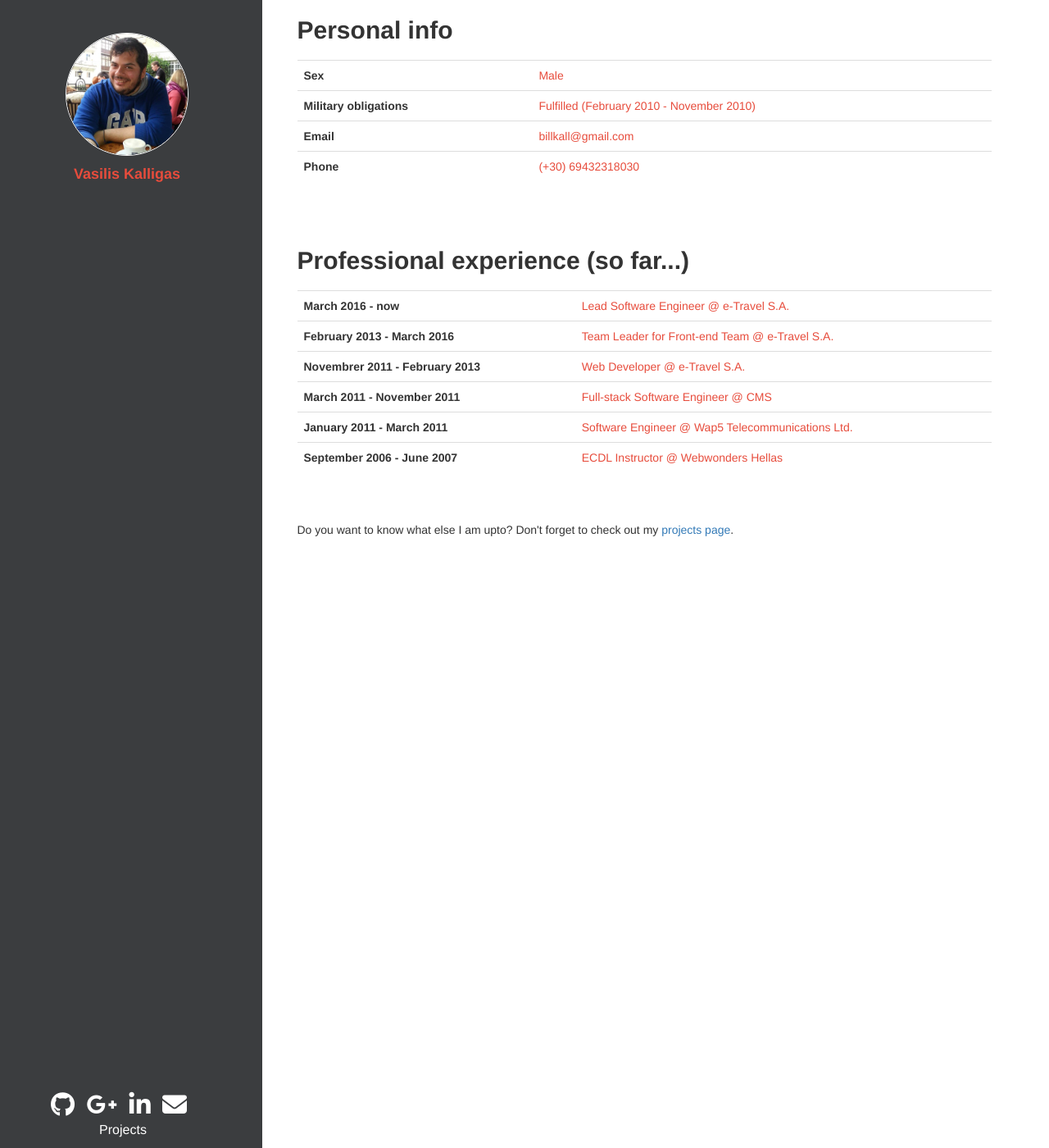
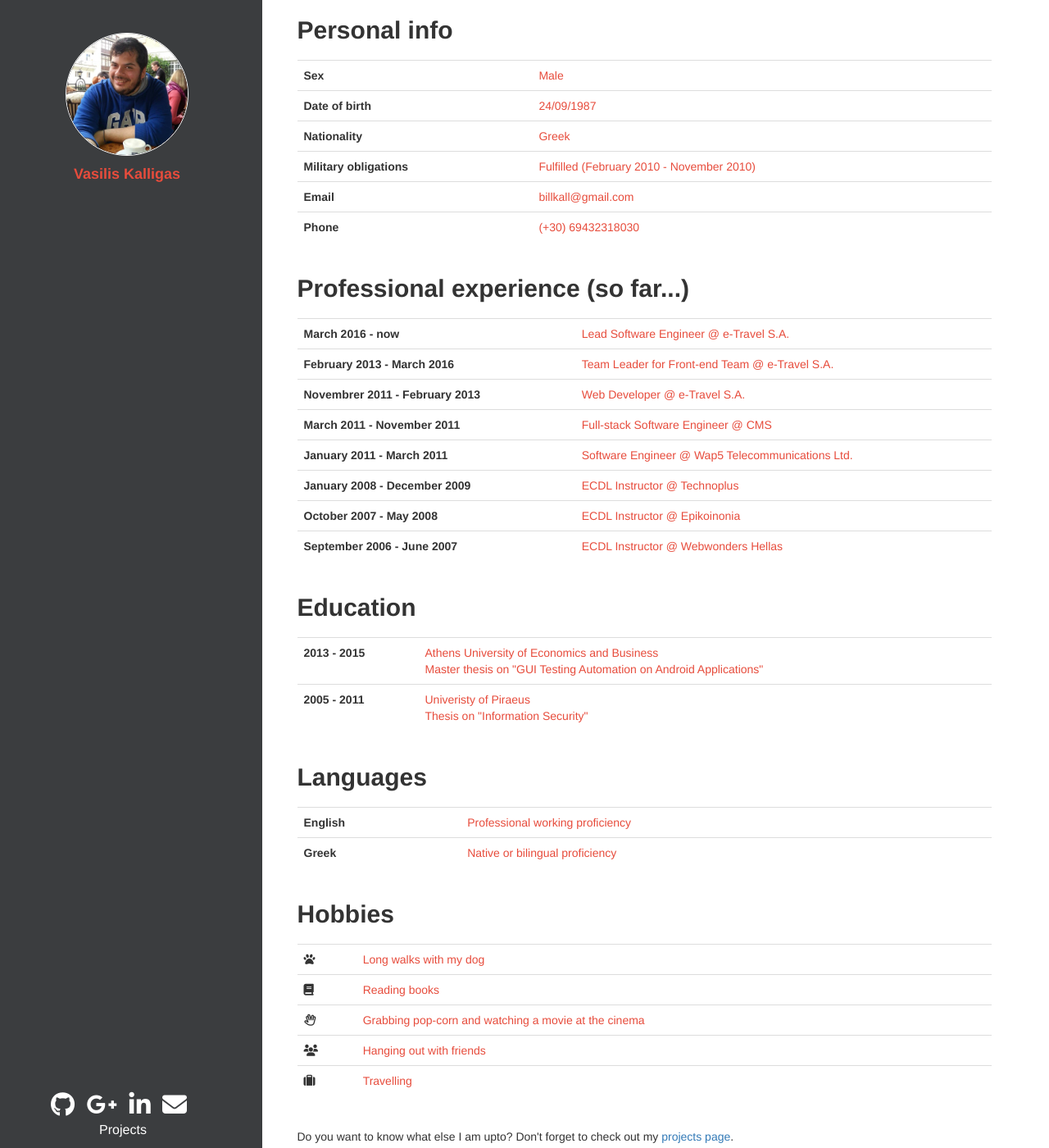
Before and after one commit to arcanoid/arcanoid.github.io, a Jekyll site: the page built from index.html, in a window 1280 px wide and 1400 px high. Shown: the whole window at 82% size. Built offline with Jekyll 4.4.1, drawn with Linux system fonts in a browser that asks for light colours; nearby versions of some CDN libraries.

Commit message:
Adding more and more info.

```diff
--- a/_config.yml
+++ b/_config.yml
@@ -14,40 +14,65 @@ social:
 
 personal_info:
   Sex: Male
+  Date of birth: 24/09/1987
+  Nationality: Greek
   Military obligations: Fulfilled (February 2010 - November 2010)
   Email: billkall@gmail.com
   Phone: (+30) 69432318030
 
+education:
+  Athens University of Economics and Business:
+    title: Master of Science (MSc), Information systems
+    additional_info: Master thesis on "GUI Testing Automation on Android Applications"
+    from: 2013
+    until: 2015
+  Univeristy of Piraeus:
+    title: Bachelor's degree, Computer Science
+    additional_info: Thesis on "Information Security"
+    from: 2005
+    until: 2011
+
+languages:
+  English: Professional working proficiency
+  Greek: Native or bilingual proficiency
+
+hobbies:
+  Long walks with my dog: fa fa-paw
+  Reading books: fa fa-book
+  Grabbing pop-corn and watching a movie at the cinema: fa fa-hand-spock-o
+  Hanging out with friends: fa fa-group
+  Travelling: fa fa-suitcase
+
 professional_experience:
-  Lead Software Engineer:
+  Lead Software Engineer @ e-Travel S.A.:
     from: March 2016
     until: now
     company: e-Travel S.A.
-  Team Leader for Front-end Team:
+  Team Leader for Front-end Team @ e-Travel S.A.:
     from: February 2013
     until: March 2016
     company: e-Travel S.A.
-  Web Developer:
+  Web Developer @ e-Travel S.A.:
     from: Novembrer 2011
     until: February 2013
     company: e-Travel S.A.
-  Full-stack Software Engineer:
+  Full-stack Software Engineer @ CMS:
     from: March 2011
     until: November 2011
     company: CMS
-  Software Engineer:
+  Software Engineer @ Wap5 Telecommunications Ltd.:
     from: January 2011
     until: March 2011
     company: Wap5 Telecommunications Ltd.
-  ECDL Instructor:
+  ECDL Instructor @ Technoplus:
     from: January 2008
     until: December 2009
     company: Technoplus
-  ECDL Instructor:
+  ECDL Instructor @ Epikoinonia:
     from: October 2007
     until: May 2008
     company: Epikoinonia
-  ECDL Instructor:
+  ECDL Instructor @ Webwonders Hellas:
     from: September 2006
     until: June 2007
     company: Webwonders Hellas
--- a/index.html
+++ b/index.html
@@ -22,8 +22,6 @@ title: Vasilis Kalligas, Software Engineer
     </div>
 </div>
 
-<br><br>
-
 <div class="row">
     <div class="col-xs-12">
         <div class="blog-header"><h2>Professional experience (so far...)</h2></div>
@@ -35,15 +33,78 @@ title: Vasilis Kalligas, Software Engineer
         <table class="table">
               {% for experience in site.professional_experience %}
                 <tr>
-                  <td><strong>{{ experience[1]["from" }} - {{ experience[1]["until" }}</strong></td>
-                  <td class="text-main">{{ experience[0] }} @ {{ experience[1]["company" }}</td>
+                  <td><strong>{{ experience[1]["from"] }} - {{ experience[1]["until"] }}</strong></td>
+                  <td class="text-main">{{ experience[0] }}</td>
                 </tr>
               {% endfor %}
         </table>
     </div>
 </div>
 
-<br><br>
+<div class="row">
+    <div class="col-xs-12">
+        <div class="blog-header"><h2>Education</h2></div>
+    </div>
+</div>
+
+<div class="row">
+    <div class="col-xs-12">
+        <table class="table">
+              {% for education in site.education %}
+                <tr>
+                  <td><strong>{{ education[1]["from"] }} - {{ education[1]["until"] }}</strong></td>
+                  <td class="text-main">
+                      {{ education[0] }}
+
+                      {% if education[1]["additional_info"] %}
+                      <div>{{ education[1]["additional_info"] }}</div>
+                      {% endif %}
+                  </td>
+                </tr>
+              {% endfor %}
+        </table>
+    </div>
+</div>
+
+<div class="row">
+    <div class="col-xs-12">
+        <div class="blog-header"><h2>Languages</h2></div>
+    </div>
+</div>
+
+<div class="row">
+    <div class="col-xs-12">
+        <table class="table">
+              {% for language in site.languages %}
+                <tr>
+                  <td><strong>{{ language[0] }}</strong></td>
+                  <td class="text-main">{{ language[1] }}</td>
+                </tr>
+              {% endfor %}
+        </table>
+    </div>
+</div>
+
+<div class="row">
+    <div class="col-xs-12">
+        <div class="blog-header"><h2>Hobbies</h2></div>
+    </div>
+</div>
+
+<div class="row">
+    <div class="col-xs-12">
+        <table class="table">
+              {% for hobby in site.hobbies %}
+                <tr>
+                  <td><strong><i class="{{ hobby[1] }}"></i></strong></td>
+                  <td class="text-main">{{ hobby[0] }}</td>
+                </tr>
+              {% endfor %}
+        </table>
+    </div>
+</div>
+
+<br>
 
 <div class="row">
   <div class="col-xs-12">
```
